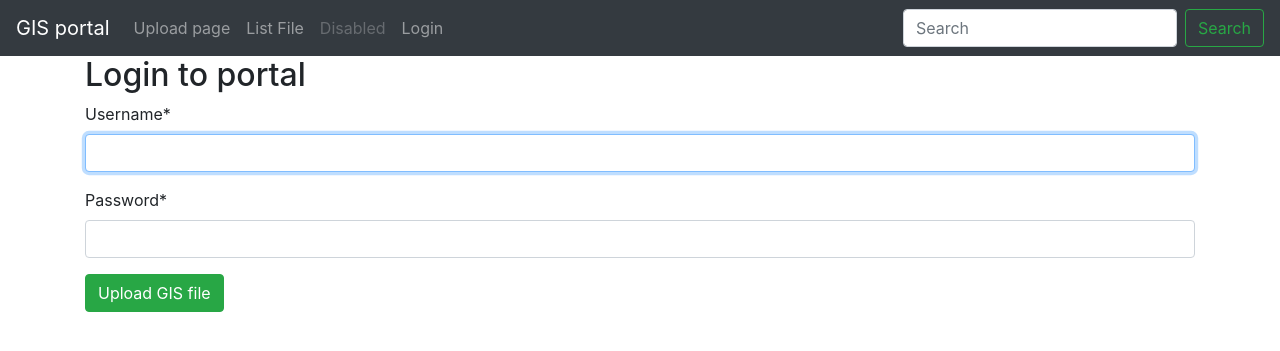
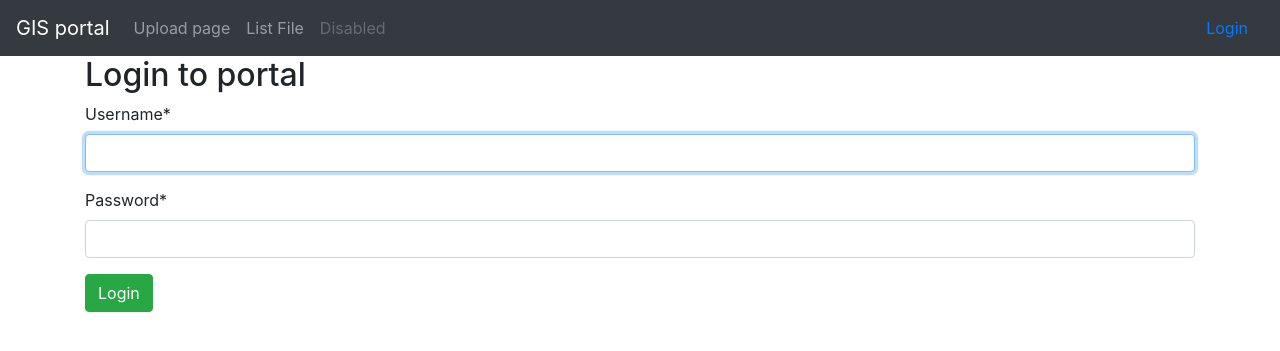
Before and after one commit to MaxKuzaj13/django_gis_portal, a Django app: page /login/ in a window 1280 px wide. Shown: the top 351 px of the page. Run offline with Django 3.2, Linux system fonts and the light colour scheme; some libraries are stand-ins or nearby versions.

Commit message:
Base.html editors change

```diff
--- a/geoportal/upload/templates/registration/login.html
+++ b/geoportal/upload/templates/registration/login.html
@@ -8,7 +8,7 @@
       <form method="post" enctype="multipart/form-data">
         {% csrf_token %}
         {{ form|crispy }}
-        <button type="submit" class="btn btn-success">Upload GIS file</button>
+        <button type="submit" class="btn btn-success">Login</button>
       </form>
 
 
--- a/geoportal/upload/templates/upload/base.html
+++ b/geoportal/upload/templates/upload/base.html
@@ -41,16 +41,17 @@
           <li class="nav-item">
             <a class="nav-link disabled" href="#">Disabled</a>
           </li>
-                {% if user.is_authenticated %}
+
+            </ul>
+<!--        <form class="form-inline my-2 my-lg-0">-->
+<!--          <input class="form-control mr-sm-2" type="text" placeholder="Search" aria-label="Search">-->
+<!--          <button class="btn btn-outline-success my-2 my-sm-0" type="submit">Search</button>-->
+<!--        </form>-->
+          {% if user.is_authenticated %}
                     <a class="nav-item nav-link" href="{% url 'logout' %}">Logout: {{ user.username }}</a>
                 {% else %}
                     <a class="nav-item nav-link" href="{% url 'login' %}">Login</a>
                 {% endif %}
-            </ul>
-        <form class="form-inline my-2 my-lg-0">
-          <input class="form-control mr-sm-2" type="text" placeholder="Search" aria-label="Search">
-          <button class="btn btn-outline-success my-2 my-sm-0" type="submit">Search</button>
-        </form>
       </div>
     </nav>
 
```
